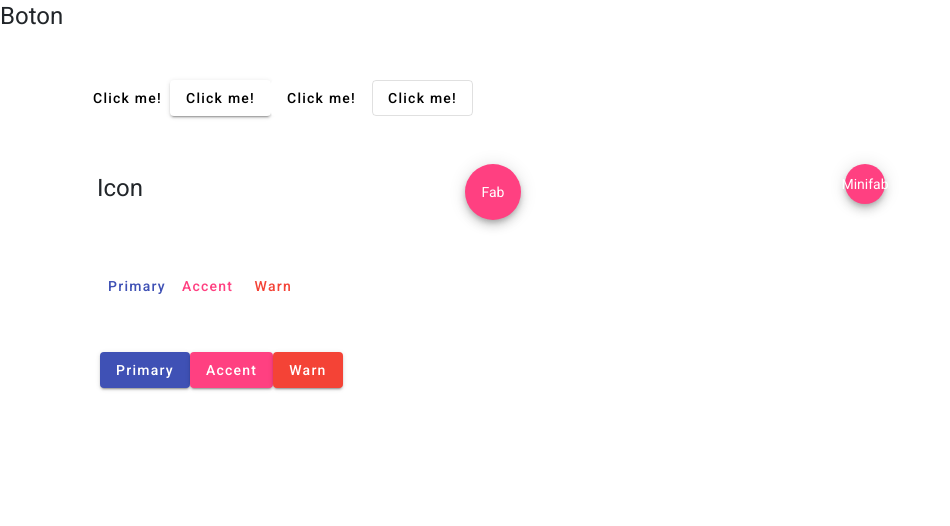
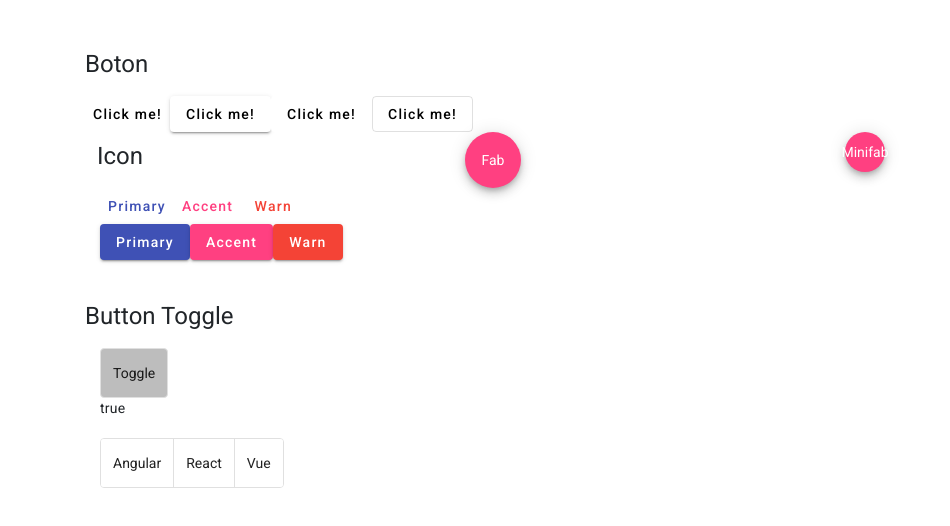
Before and after one commit to Brigitte9219/Angular_Material, an Angular app: page / in a window 1280 px wide. Shown: the top 526 px of the page, without its empty margins (0-950 px from the left). Built offline with nearby package versions, Linux system fonts and the light colour scheme.

Commit message:
Button Toggle

```diff
--- a/src/app/app.component.html
+++ b/src/app/app.component.html
@@ -1,12 +1,14 @@
-<h1>Boton</h1>
 <div class="container mt-5">
+  <h1>Boton</h1>
+</div>
+<div class="container">
 <button mat-button>Click me!</button>
 <button mat-raised-button>Click me!</button>
 <button mat-flat-button>Click me!</button>
 <button mat-stroked-button>Click me!</button>
 </div>
 
-<div class="container mt-5">
+<div class="container">
   <div class="row">
     <div class="col">
       <button mat-icon-button>Icon</button>
@@ -19,14 +21,29 @@
   </div>
 </div>
 
-<div class="container mt-5">
+<div class="container">
       <button color="primary" mat-button>Primary</button>
       <button color="accent" mat-button>Accent</button>
       <button color="warn" disableRipple mat-button>Warn</button>
 </div>
 
-<div class="container mt-5">
+<div class="container">
       <button color="primary" mat-raised-button>Primary</button>
       <button color="accent" mat-raised-button>Accent</button>
       <button color="warn" mat-raised-button>Warn</button>
 </div>
+<br><br>
+<h1>Button Toggle</h1>
+<div class="container">
+  <mat-button-toggle #toggleBtn checked disableRipple disabled>Toggle</mat-button-toggle><br>
+  {{toggleBtn.checked}}
+</div>
+<br>
+<div class="container">
+  <mat-button-toggle-group #toggleGroup="matButtonToggleGroup" multiple>
+    <mat-button-toggle value="angular">Angular</mat-button-toggle>
+    <mat-button-toggle value="react">React</mat-button-toggle>
+    <mat-button-toggle value="vue">Vue</mat-button-toggle>
+  </mat-button-toggle-group><br>
+  {{toggleGroup.value}}
+</div>
--- a/src/app/material/material.module.ts
+++ b/src/app/material/material.module.ts
@@ -1,8 +1,10 @@
 import { NgModule } from '@angular/core';
 import {MatButtonModule} from '@angular/material/button';
+import {MatButtonToggleModule} from '@angular/material/button-toggle';
 
 const MaterialComponents = [
   MatButtonModule,
+  MatButtonToggleModule
 ]
 
 @NgModule({
```
